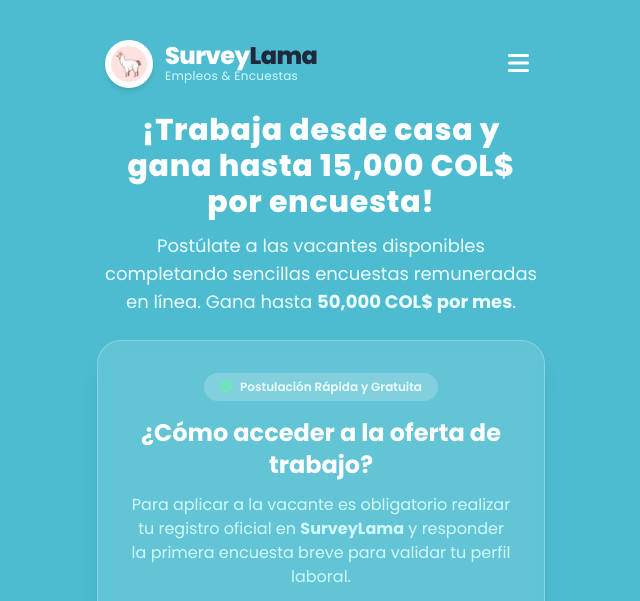
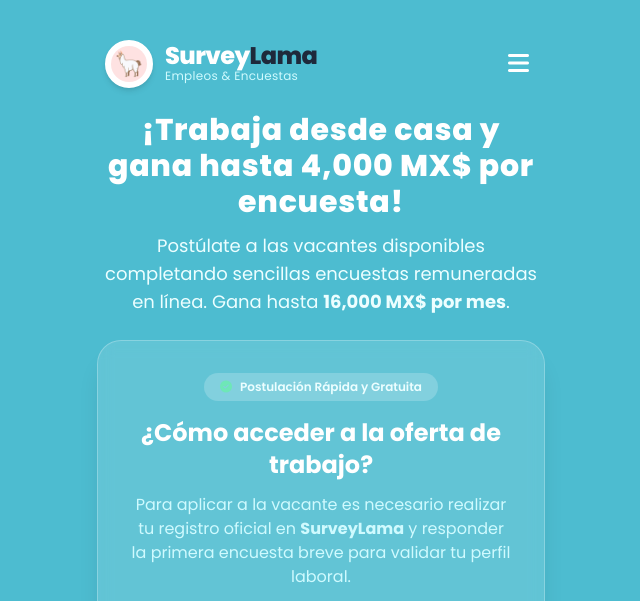
Before and after one commit to sebassegura0310-cmyk/survey, a plain HTML site: page index.html in a window 1280 px wide. Shown: the top 601 px of the page, without its empty margins (319-959 px from the left). Drawn offline with nearby package versions, Linux system fonts and the light colour scheme.

Commit message:
Actualizar index.html

```diff
--- a/index.html
+++ b/index.html
@@ -98,10 +98,10 @@
     <!-- Titular Principal de Oferta -->
     <div class="space-y-3 mb-6">
       <h1 class="text-2xl md:text-3xl font-extrabold leading-tight text-white tracking-wide">
-        ¡Trabaja desde casa y gana hasta 15,000 COL$ por encuesta!
+        ¡Trabaja desde casa y gana hasta 4,000 MX$ por encuesta!
       </h1>
       <p class="text-base md:text-lg text-cyan-50 font-medium leading-relaxed">
-        Postúlate a las vacantes disponibles completando sencillas encuestas remuneradas en línea. Gana hasta <strong>50,000 COL$ por mes</strong>.
+        Postúlate a las vacantes disponibles completando sencillas encuestas remuneradas en línea. Gana hasta <strong>16,000 MX$ por mes</strong>.
       </p>
     </div>
 
@@ -118,7 +118,7 @@
       </h2>
 
       <p class="text-sm md:text-base text-cyan-100 mb-6 leading-relaxed">
-        Para aplicar a la vacante es obligatorio realizar tu registro oficial en <strong>SurveyLama</strong> y responder la primera encuesta breve para validar tu perfil laboral.
+        Para aplicar a la vacante es necesario realizar tu registro oficial en <strong>SurveyLama</strong> y responder la primera encuesta breve para validar tu perfil laboral.
       </p>
 
       <!-- Pasos simplificados -->
```
